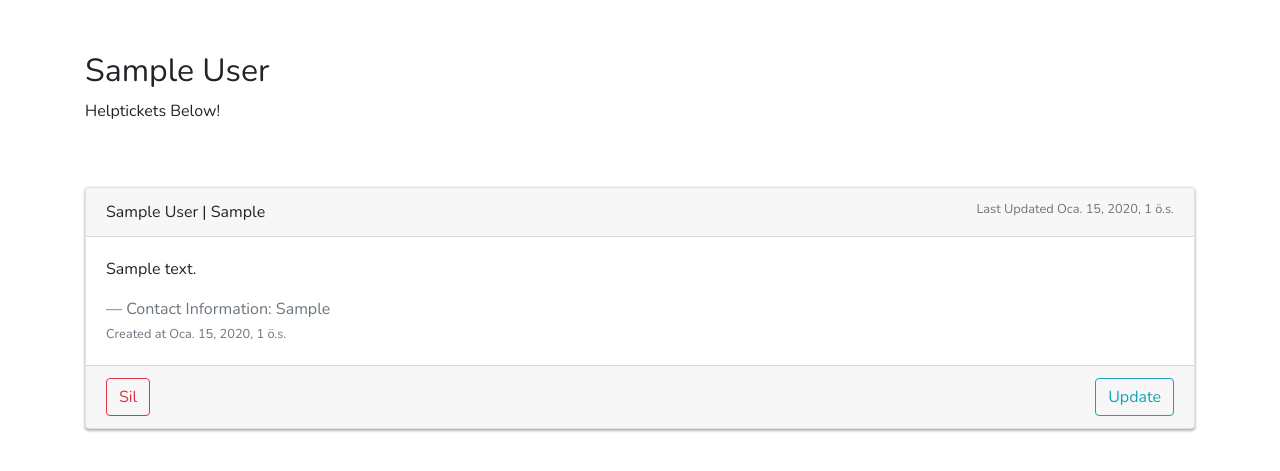
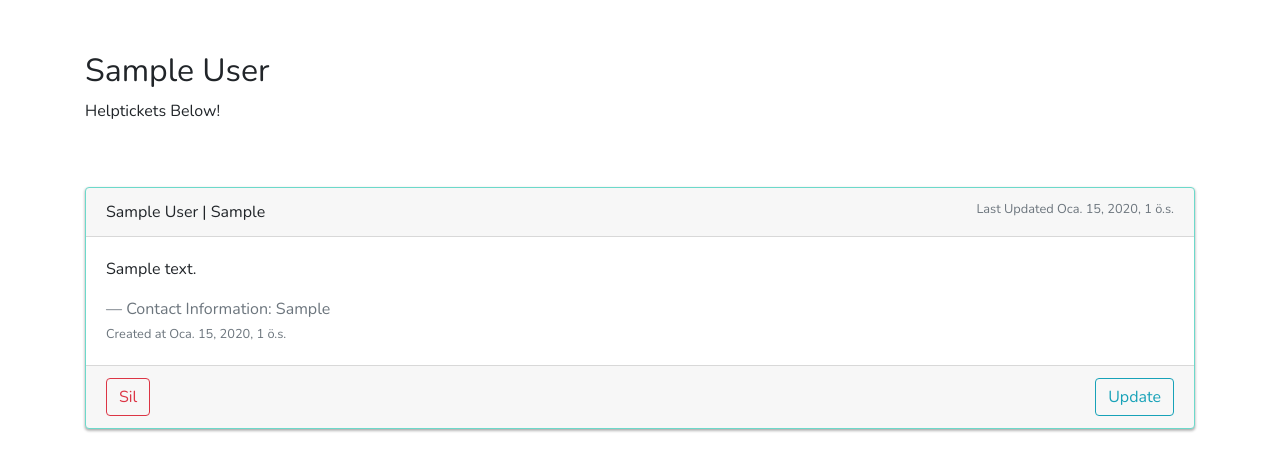
Before and after one commit to yusufhilmi/findhelp, a Django app: page /profile/ in a window 1280 px wide. Shown: the part 58-529 px from the top of the page. Run offline with Django 3.2, Linux system fonts and the light colour scheme; a user stored in the database is signed in; tables that the repository leaves empty hold one stand-in row (values such as "Sample post"); some libraries are stand-ins or nearby versions.

Commit message:
card update

```diff
--- a/findhelp/templates/helpticket/profile.html
+++ b/findhelp/templates/helpticket/profile.html
@@ -15,7 +15,7 @@
 </div>
 {% if helptickets %}
 {% for ticket in helptickets%}
-<div class="card mb-4 card-2">
+<div class="card border-primary mb-4 card-2">
   <div class="card-header">{{ ticket.owner.first_name }} {{ ticket.owner.last_name }} | {{ ticket.city }}
     <small class="text-muted float-right">{% trans 'Last Updated' %} {{ ticket.updated_at|timezone:"Turkey" }}</small>
   </div>
--- a/findhelp/templates/helpticket/tickets.html
+++ b/findhelp/templates/helpticket/tickets.html
@@ -46,7 +46,7 @@
 
 {% if helptickets %}
 {% for ticket in helptickets%}
-<div class="card mb-4 card-2">
+<div class="card border-primary mb-4 card-2">
   <div class="card-header">{{ ticket.owner.first_name }} {{ ticket.owner.last_name }} | {{ ticket.city }}
     <small class="text-muted float-right">{% trans 'Last Updated' %} {{ ticket.updated_at|timezone:"Turkey" }}</small>
   </div>
```
